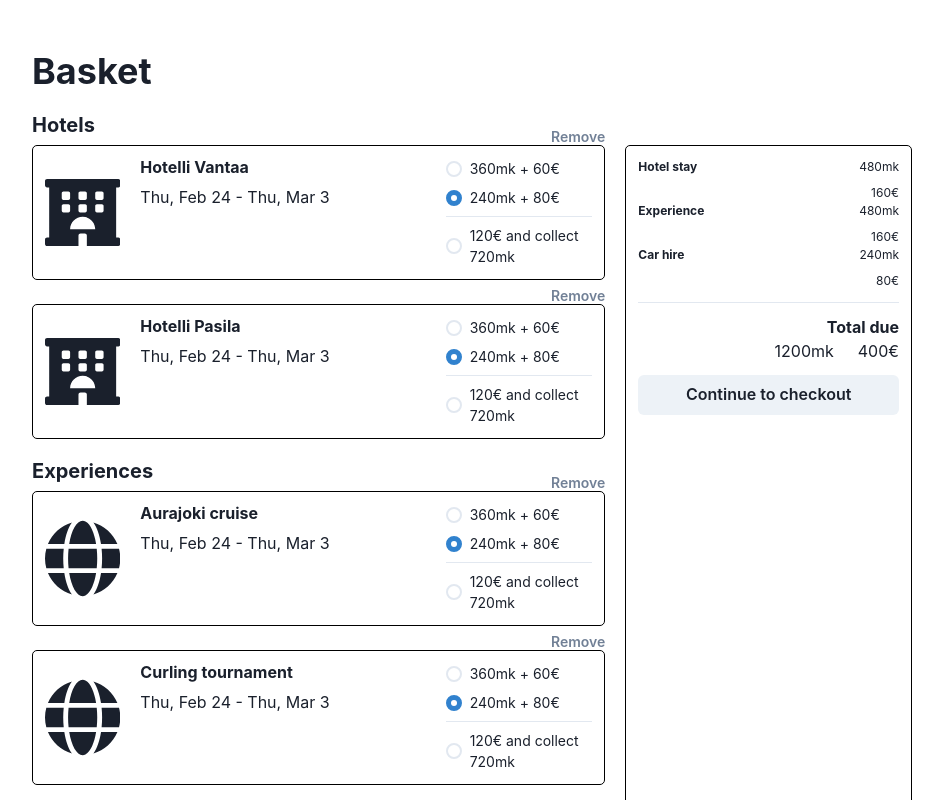
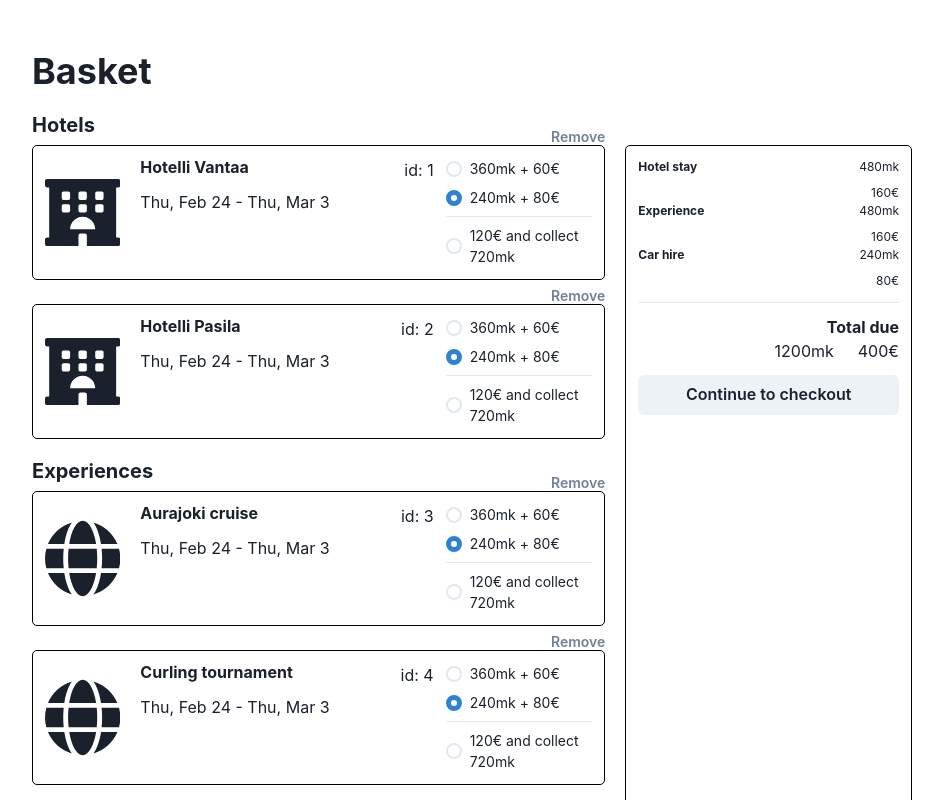
Before and after one commit to wuoti/accessibility-roles-testing, a React (Create React App) app: page / in a window 1280 px wide. Shown: the top 800 px of the page, without its empty margins (168-1111 px from the left). Built offline with nearby package versions, Linux system fonts and the light colour scheme.

Commit message:
Add id to basket item card

```diff
--- a/src/component/BasketItemCard.tsx
+++ b/src/component/BasketItemCard.tsx
@@ -75,6 +75,7 @@ const PaymentOptionsSelect = ({
 }
 
 const BasketItemCard = ({
+  id,
   type,
   name,
   startDate,
@@ -127,9 +128,13 @@ const BasketItemCard = ({
         <Icon size="100%" />
         <Flex gap={3}>
           <Stack flex={2}>
-            <Heading as="h3" size="sm">
-              {name}
-            </Heading>
+            <Flex direction="row" justifyContent="space-between">
+              <Heading as="h3" size="sm">
+                {name}
+              </Heading>
+              <Text size="xs">id: {id}</Text>
+            </Flex>
+
             <Text>
               {formatDate(startDate)} - {formatDate(endDate)}
             </Text>
```
